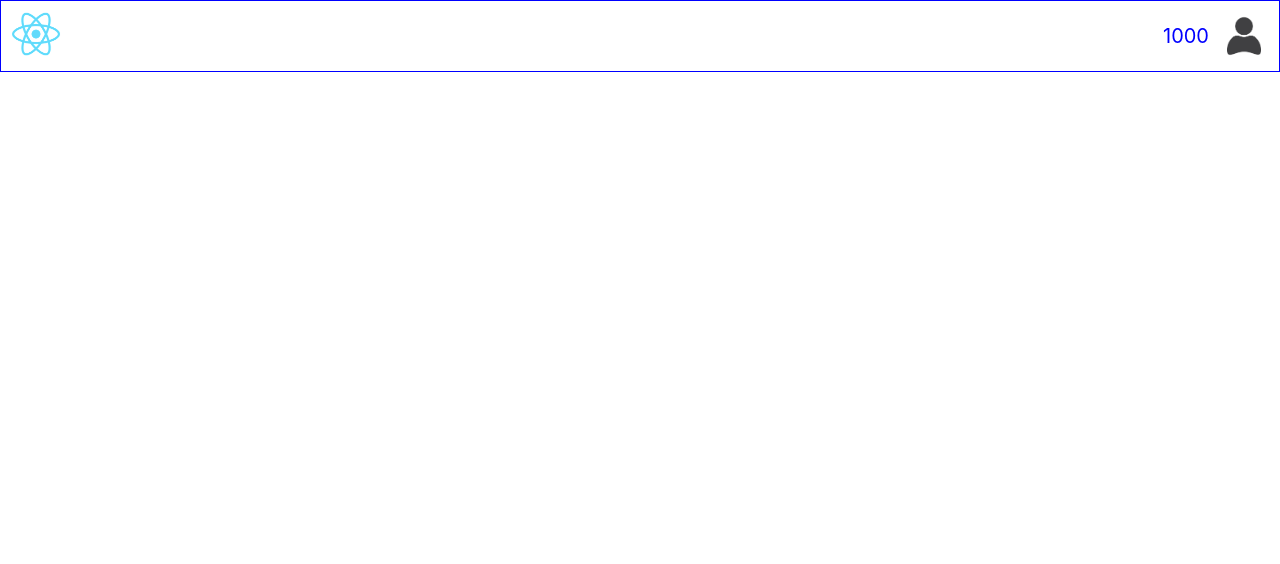
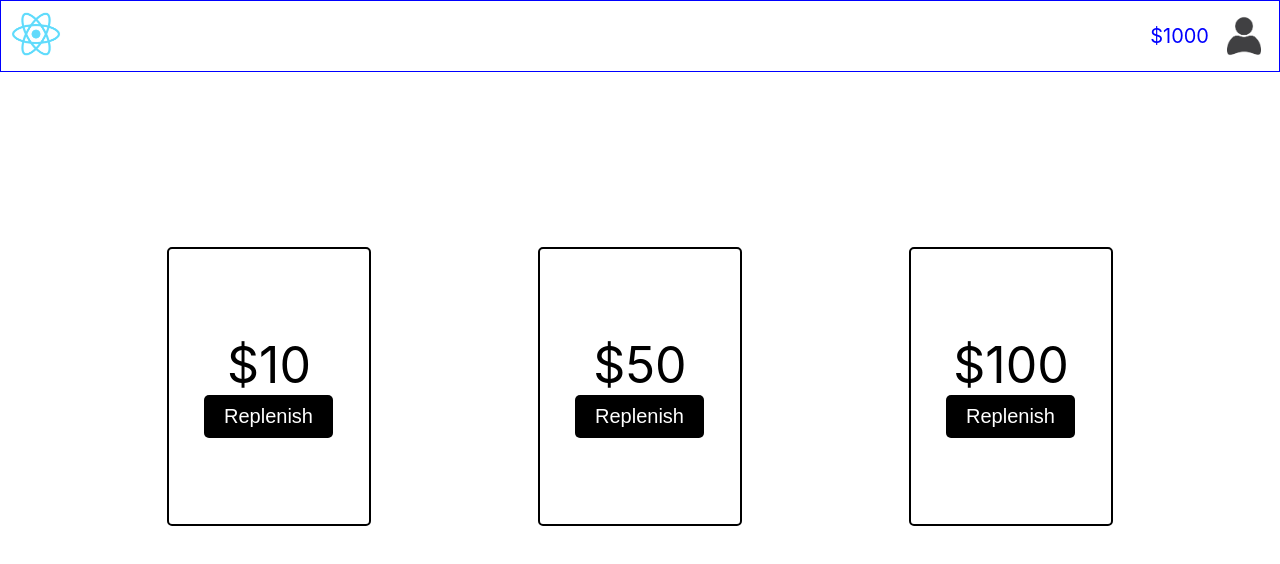
Before and after one commit to deadsnxw/GMR-market-project, a React (Create React App) app: page /balance in a window 1280 px wide. Before the commit this address had no page. Shown: the top 564 px of the page. Built offline with nearby package versions, Linux system fonts and the light colour scheme.

Commit message:
added balance replenishment

```diff
--- a/src/App.css
+++ b/src/App.css
@@ -1,38 +1,12 @@
 .App {
+  display: flex;
+  flex-direction: column;
+  height: 100%;
   text-align: center;
 }
 
-.App-logo {
-  height: 40vmin;
-  pointer-events: none;
+.html, body, #root {
+  height: 100%;
+  margin: 0;
+  padding: 0;
 }
-
-@media (prefers-reduced-motion: no-preference) {
-  .App-logo {
-    animation: App-logo-spin infinite 20s linear;
-  }
-}
-
-.App-header {
-  background-color: #282c34;
-  min-height: 100vh;
-  display: flex;
-  flex-direction: column;
-  align-items: center;
-  justify-content: center;
-  font-size: calc(10px + 2vmin);
-  color: white;
-}
-
-.App-link {
-  color: #61dafb;
-}
-
-@keyframes App-logo-spin {
-  from {
-    transform: rotate(0deg);
-  }
-  to {
-    transform: rotate(360deg);
-  }
-}
--- a/src/App.js
+++ b/src/App.js
@@ -7,6 +7,7 @@ import UserProfile from './components/Profile/UserProfile';
 import { PrivateUserRoot } from './components/PrivateRoute';
 import MainPage from "./components/MainPage";
 import HeaderComponent from "./components/HeaderComponent";
+import Balance from "./components/Balance";
 
 
 function App() {
@@ -36,6 +37,7 @@ function App() {
             <Route path='/me' element={<PrivateUserRoot component={<UserProfile></UserProfile>}></PrivateUserRoot>}></Route>
             <Route path='/product/:productId/edit' element={<div></div>}></Route>
             <Route path='/login' element={<div></div>}></Route>
+            <Route path='/balance' element={<Balance></Balance>}></Route>
           </Routes>
         </Router>
       </UserContext.Provider>
--- /dev/null
+++ b/src/components/Balance.js
@@ -0,0 +1,36 @@
+import "../styles/Balance.css"
+import {useState, useContext, useEffect} from "react";
+import UserContext from "../context/UserContext";
+
+export default function Balance() {
+    const {user, setUser} = useContext(UserContext);
+    const [balance, setBalance] = useState(user.balance);
+
+    useEffect(() => {
+        setBalance(user.balance);
+    }, [user.balance]);
+
+    const handleReplenish = (money) => {
+        const newBalance = balance + money;
+        setBalance(newBalance);
+        setUser(prev => ({ ...prev, balance: newBalance }));
+        console.log(`Replenished: $${money}, New Balance: $${newBalance}`);
+    }
+
+    return (
+        <div className="balance">
+            <div className="ten-card">
+                <span>$10</span>
+                <button onClick={() => handleReplenish(10)}>Replenish</button>
+            </div>
+            <div className="fifty-card">
+                <span>$50</span>
+                <button onClick={() => handleReplenish(50)}>Replenish</button>
+            </div>
+            <div className="hundred-card">
+                <span>$100</span>
+                <button onClick={() => handleReplenish(100)}>Replenish</button>
+            </div>
+        </div>
+    )
+}
--- a/src/components/HeaderComponent.js
+++ b/src/components/HeaderComponent.js
@@ -12,7 +12,7 @@ export default function HeaderComponent() {
                 <img src="/logo192.png" alt="Logo"/>
             </div>
             <nav className="nav">
-                {user && balance !== null && <span>{balance}</span>}
+                {user && balance !== null && <span onClick={() => window.location.href = '/balance'}>${balance}</span>}
                 <img src={"/userpic.png"}
                      alt="User"
                      className="user-pic"
--- /dev/null
+++ b/src/styles/Balance.css
@@ -0,0 +1,94 @@
+body {
+    height: 100%;
+    margin: 0;
+    padding: 0;
+}
+
+.balance {
+    display: flex;
+    justify-content: space-evenly;
+}
+
+.ten-card {
+    display: flex;
+    flex-direction: column;
+    justify-content: center;
+    align-items: center;
+    border: 2px solid #000000;
+    height: 275px;
+    width: 200px;
+    border-radius: 5px;
+    margin-top: 175px;
+}
+
+.fifty-card {
+    display: flex;
+    flex-direction: column;
+    justify-content: center;
+    align-items: center;
+    border: 2px solid #000000;
+    height: 275px;
+    width: 200px;
+    border-radius: 5px;
+    margin-top: 175px;
+}
+
+.hundred-card {
+    display: flex;
+    flex-direction: column;
+    justify-content: center;
+    align-items: center;
+    border: 2px solid #000000;
+    height: 275px;
+    width: 200px;
+    border-radius: 5px;
+    margin-top: 175px;
+}
+
+.ten-card span {
+    font-size: 50px;
+    color: #000000;
+}
+
+.ten-card button {
+    background-color: #000000;
+    color: #FFFFFF;
+    border: none;
+    border-radius: 5px;
+    padding: 10px 20px;
+    font-size: 20px;
+    cursor: pointer;
+    margin-left: 15px;
+}
+
+.fifty-card button {
+    background-color: #000000;
+    color: #FFFFFF;
+    border: none;
+    border-radius: 5px;
+    padding: 10px 20px;
+    font-size: 20px;
+    cursor: pointer;
+    margin-left: 15px;
+}
+
+.hundred-card button {
+    background-color: #000000;
+    color: #FFFFFF;
+    border: none;
+    border-radius: 5px;
+    padding: 10px 20px;
+    font-size: 20px;
+    cursor: pointer;
+    margin-left: 15px;
+}
+
+.fifty-card span {
+    font-size: 50px;
+    color: #000000;
+}
+
+.hundred-card span {
+    font-size: 50px;
+    color: #000000;
+}
```
